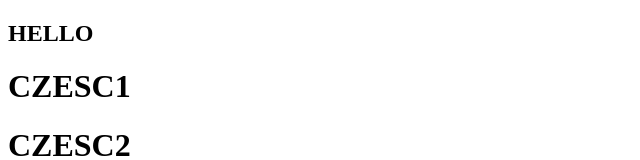
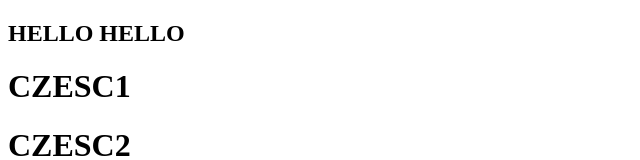
Before and after one commit to michal-bluedew/First-Repo, a plain HTML site: page index.html in a window 1280 px wide. Shown: the top 160 px of the page, without its empty margins (0-640 px from the left). Drawn offline with Linux system fonts and the light colour scheme.

Commit message:
jenkins test

```diff
--- a/index.html
+++ b/index.html
@@ -5,7 +5,7 @@
     <title>GIT</title>
 </head>
 <body>
-<h2>HELLO</h2>
+<h2>HELLO HELLO</h2>
 <h1>CZESC1</h1>
 <h1>CZESC2</h1>
 <h1>CZESC3</h1>
```
